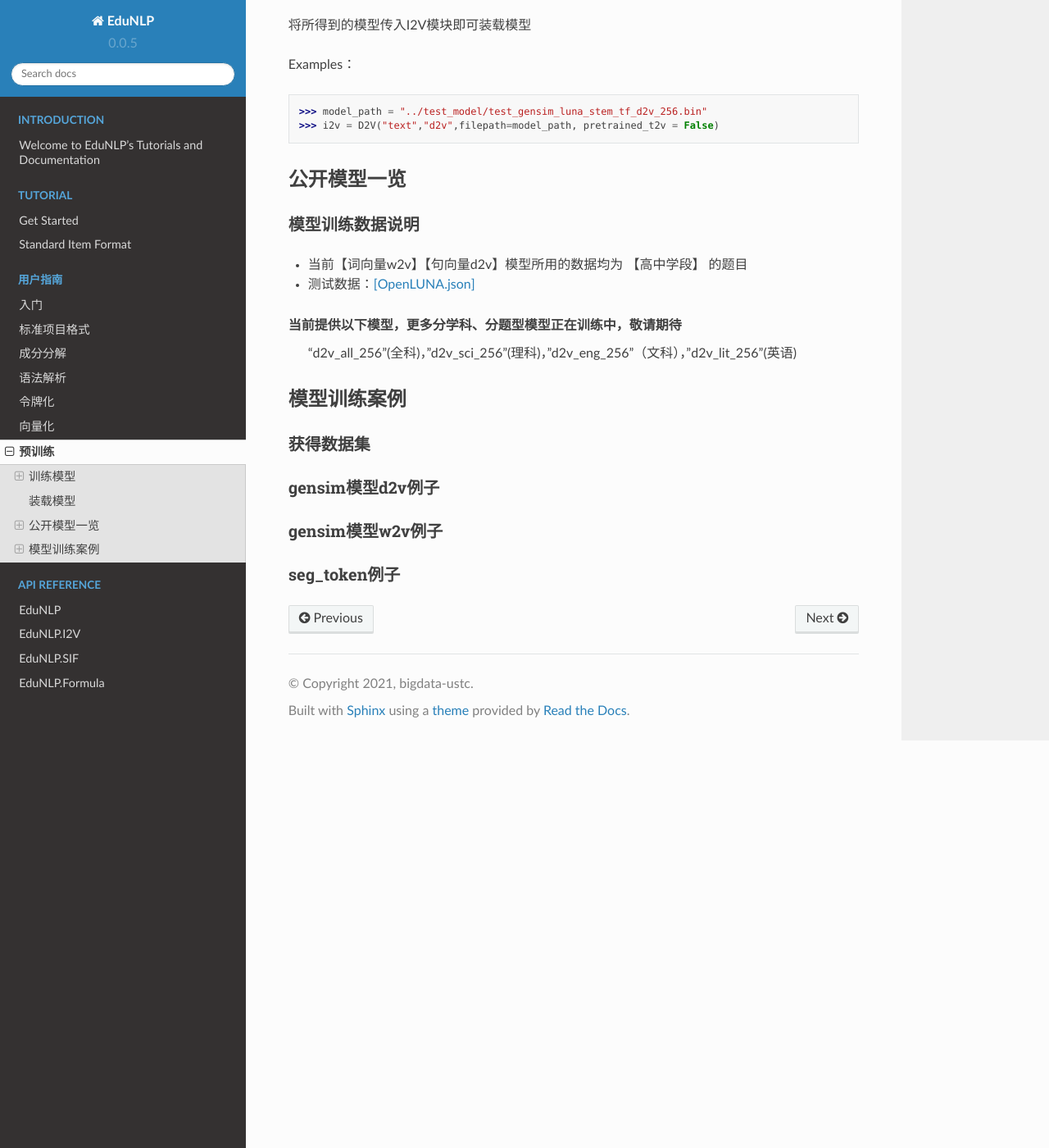
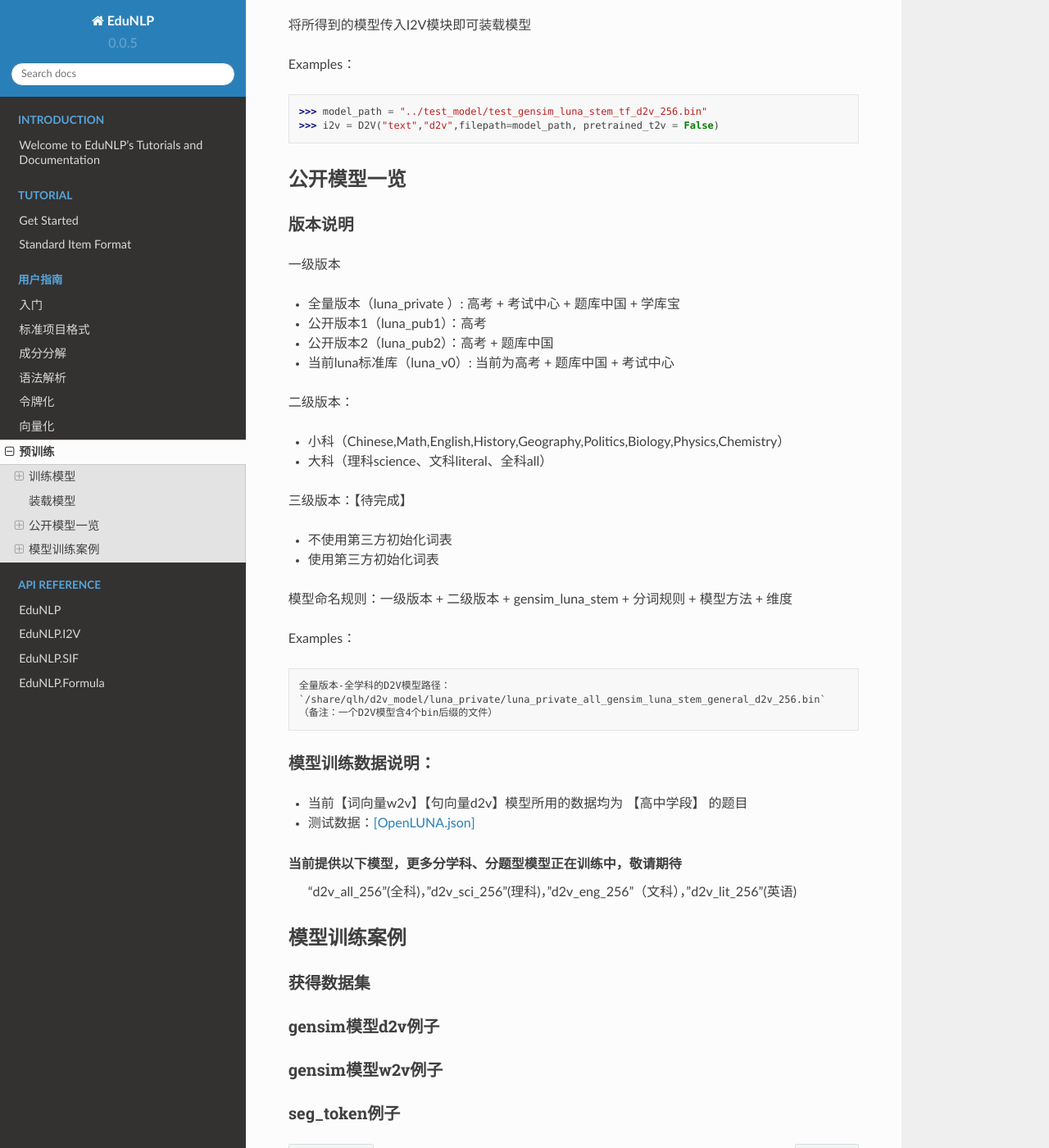
Before and after one commit to bigdata-ustc/EduNLP, a Sphinx documentation site: the page built from docs/source/tutorial/zh/pretrain.rst, in a window 1280 px wide and 1400 px high, scrolled down 840 px. Shown: the whole window at 82% size. Built offline with Sphinx 7.4.7 and the Read the Docs theme 2.0.0, drawn with Linux system fonts in a browser that asks for light colours; pages that are not in the unit, such as notebooks, are missing from menus; the version number is read from the project's files by our own code.

Commit message:
Create pretrain.rst

```diff
--- a/docs/source/tutorial/zh/pretrain.rst
+++ b/docs/source/tutorial/zh/pretrain.rst
@@ -13,13 +13,14 @@
 ---------
 
 基本步骤：
-####################
+##################
 
 1.确定模型的类型，选择适合的Tokenizer（GensimWordTokenizer、 GensimSegTokenizer），使之令牌化；
 
 2.调用train_vector函数，即可得到所需的预训练模型。
 
 Examples：
+
 ::
 
         >>> tokenizer = GensimWordTokenizer(symbol="gmas", general=True)
@@ -36,6 +37,7 @@ Examples：
 将所得到的模型传入I2V模块即可装载模型
 
 Examples：
+
 ::
 
         >>> model_path = "../test_model/test_gensim_luna_stem_tf_d2v_256.bin"
@@ -45,11 +47,42 @@ Examples：
 公开模型一览
 ------------
 
-模型训练数据说明
-####################
+版本说明
+##################
+
+一级版本
+
+* 全量版本（luna_private ）: 高考 + 考试中心 + 题库中国 + 学库宝
+* 公开版本1（luna_pub1）：高考
+* 公开版本2（luna_pub2）：高考 + 题库中国
+* 当前luna标准库（luna_v0）: 当前为高考 + 题库中国 + 考试中心
+
+二级版本：
+
+* 小科（Chinese,Math,English,History,Geography,Politics,Biology,Physics,Chemistry）
+* 大科（理科science、文科literal、全科all）
+
+三级版本：【待完成】
+
+* 不使用第三方初始化词表
+* 使用第三方初始化词表
+
+
+
+模型命名规则：一级版本 + 二级版本 + gensim_luna_stem +  分词规则 + 模型方法 + 维度
+
+Examples：
+
+::
+
+     全量版本-全学科的D2V模型路径：
+     `/share/qlh/d2v_model/luna_private/luna_private_all_gensim_luna_stem_general_d2v_256.bin`
+     （备注：一个D2V模型含4个bin后缀的文件）
+
+模型训练数据说明：
+##################
 
 * 当前【词向量w2v】【句向量d2v】模型所用的数据均为 【高中学段】 的题目
-
 * 测试数据：`[OpenLUNA.json] <http://base.ustc.edu.cn/data/OpenLUNA/OpenLUNA.json>`_
 
 当前提供以下模型，更多分学科、分题型模型正在训练中，敬请期待
```
